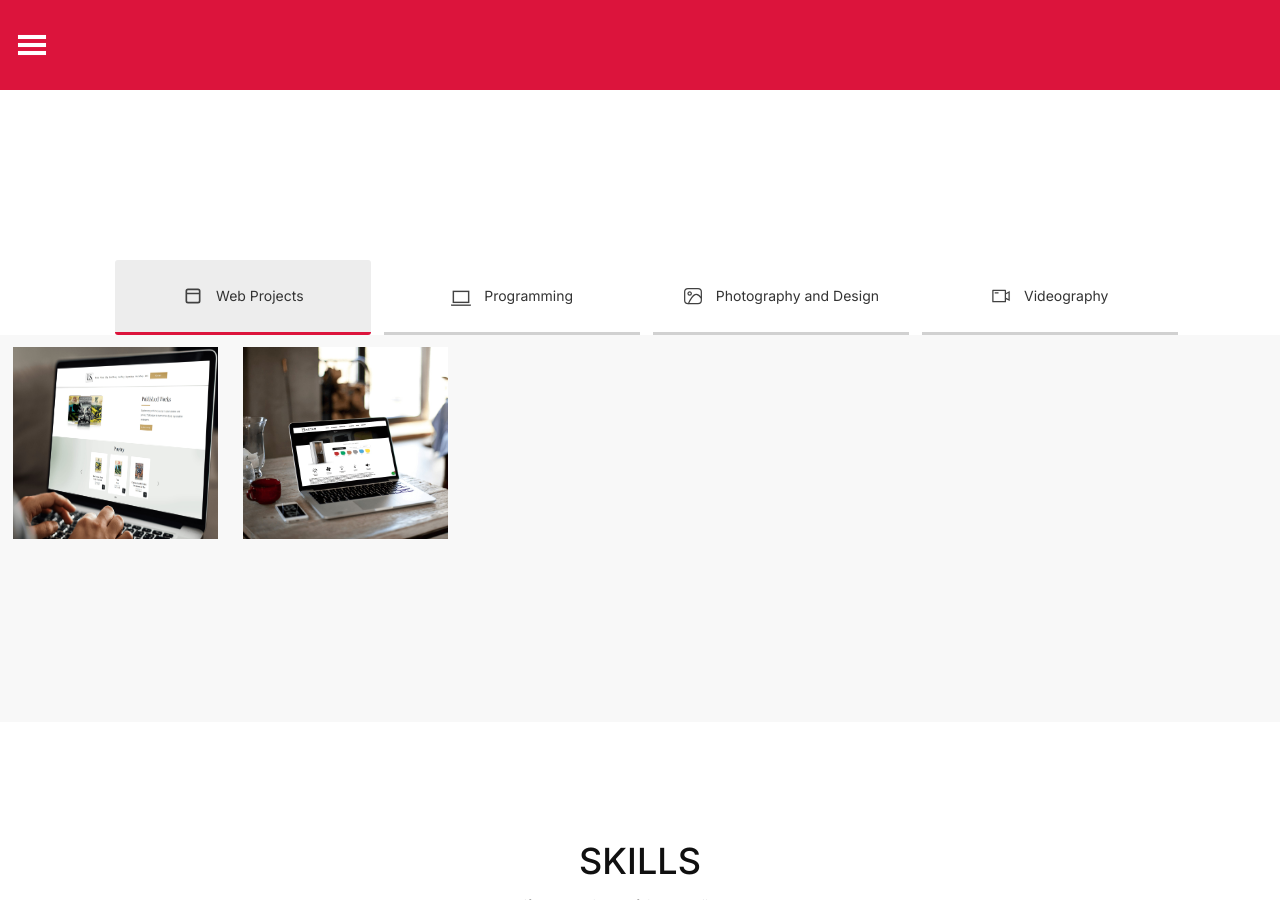
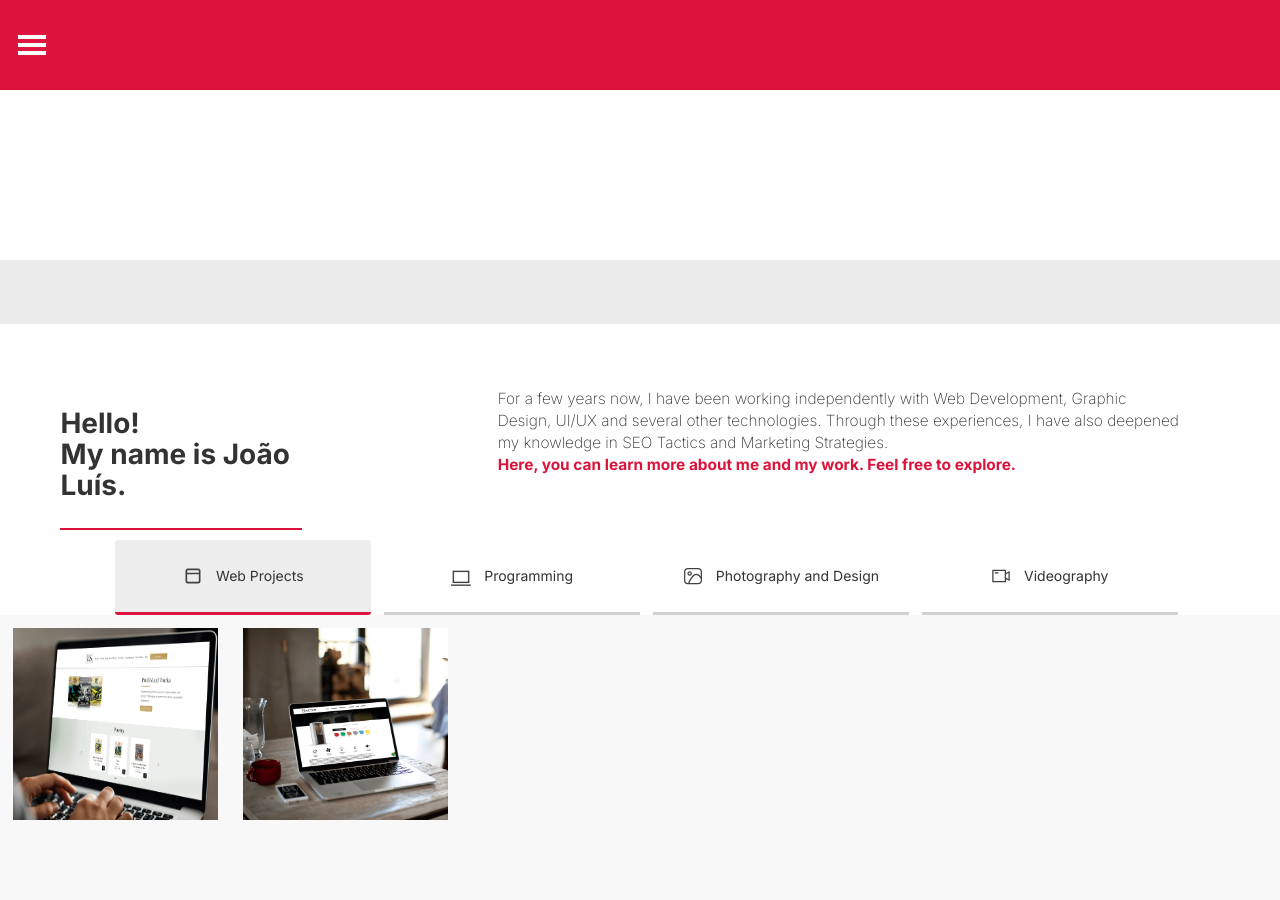
Before and after one commit to lyszt/lyszt.github.io, a Jekyll site: the page built from index.html, in a window 1280 px wide and 900 px high, scrolled down 640 px. Built offline with Jekyll 4.4.1, drawn with Linux system fonts in a browser that asks for light colours.

Commit message:
Short introduction section. Very responsive. I'm surprised.

```diff
--- a/css/480.css
+++ b/css/480.css
@@ -91,8 +91,20 @@
     padding-bottom: 5vw;
     width: 70%;
   }
+  /* Introduction at Landing page */
 
-
+  .introduction {
+    margin-left: 5%;
+    grid-auto-flow: row;
+  }
+  .introduction > .left h3 {
+    margin: 0;
+  }
+  .introduction > .right p {
+    width: 90%;
+    margin-top: 5%;
+    margin-left: 0;
+  }
   /*  BUTTONS */
   #landing-buttons .btn img {
     width: 6vw;
--- a/css/default.css
+++ b/css/default.css
@@ -404,7 +404,37 @@ div.hamburger.active img {
   height: 1vw;
 
 }
+/* Introduction at Landing page */
+.introduction {
+  border-top: #ececec 5vw solid;
+  padding-top: 5%;
+  display: grid;
+  grid-auto-flow: column;
+  align-items: start;
+}
+.introduction > .left {
+  height: 100%;
+  display: grid;
 
+}
+.introduction > .left h3 {
+  text-align: left;
+  width: 80%;
+  margin-left: 20%;
+  font-weight: bold;
+  font-size: 2em;
+  padding-bottom: 1em;
+  border-bottom: 2px crimson solid;
+}
+.introduction > .right {
+  height: 100%;
+}
+
+.introduction > .right p {
+  width: 70%;
+  margin-left: 20%;
+  font-size: 1.1em;
+}
 
 
 /* Services Section */
--- a/index.html
+++ b/index.html
@@ -88,6 +88,21 @@ layout: default
         </div>
       </div>
     </section>
+<section class="introduction">
+  <div class="left">
+    <h3>Hello! <br> My name is João Luís.</h3>
+  </div>
+  <div class="right">
+    <p>
+      For a few years now, I have been working independently with Web Development,
+      Graphic Design, UI/UX and several other technologies.
+      Through these experiences, I have also deepened my knowledge in SEO Tactics and
+      Marketing Strategies.
+      <br>
+      <b>Here, you can learn more about me and my work. Feel free to explore.</b>
+    </p>
+  </div>
+</section>
 <section class="pick-portfolio">
   <div class="portfolio-picker">
     <div class="contents">
```
